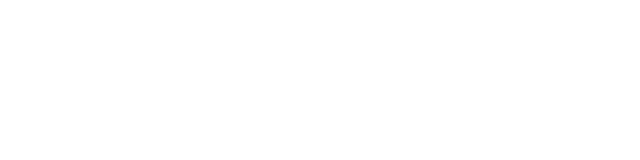
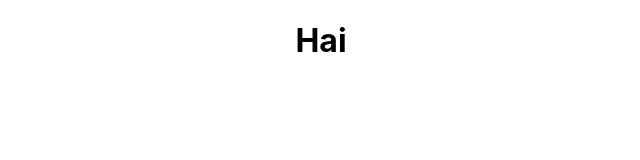
Before and after one commit to durga-j/AEExplorations, a React (Create React App) app: page / in a window 1280 px wide. Shown: the top 160 px of the page, without its empty margins (319-959 px from the left). Built offline with nearby package versions, Linux system fonts and the light colour scheme.

Commit message:
React Explorations

```diff
--- a/package.json
+++ b/package.json
@@ -6,10 +6,14 @@
     "@testing-library/jest-dom": "^5.17.0",
     "@testing-library/react": "^13.4.0",
     "@testing-library/user-event": "^13.5.0",
+    "@types/react": "^18.3.11",
+    "@types/react-dom": "^18.3.1",
+    "axios": "^1.7.7",
     "react": "^18.3.1",
     "react-chartjs-2": "^5.2.0",
     "react-dom": "^18.3.1",
     "react-scripts": "5.0.1",
+    "typescript": "^5.6.3",
     "web-vitals": "^2.1.4"
   },
   "scripts": {
--- /dev/null
+++ b/src/AE/React/Axios.jsx
@@ -0,0 +1,31 @@
+import React, { useEffect, useState } from 'react';
+import axios from 'axios';
+
+const DataFetching= () => {
+  const [data, setData] = useState([]);
+
+  useEffect(() => {
+    const fetchData = async () => {
+      try {
+        const response = await axios.get('https://jsonplaceholder.typicode.com/todos');
+        setData(response.data);
+      } catch (error) {
+        console.error('Error fetching data:', error);
+      }
+    };
+
+    fetchData();
+  }, []);
+
+  return (
+    <div>
+      {data.map(data => (
+        <ul key={data.id}>
+          <li>{data.title}</li>
+        </ul>
+      ))}
+    </div>
+  );
+};
+
+export default DataFetching;
--- /dev/null
+++ b/src/AE/React/Dispay.jsx
@@ -0,0 +1,11 @@
+import '../../App.css';
+function Display() {
+    return(
+        <div className="divStyle">
+            <h1>
+                Hai
+            </h1>
+        </div>
+    )
+}
+export default Display;
--- a/src/App.css
+++ b/src/App.css
@@ -1,4 +1,4 @@
-.App {
+/* .App {
   text-align: center;
 }
 
@@ -35,4 +35,12 @@
   to {
     transform: rotate(360deg);
   }
+} */
+
+.divStyle{
+  text-align: center;
+  justify-content: center;
+  display: flex;
+  align-items: center;
+  height: 100%;
 }
--- a/src/App.js
+++ b/src/App.js
@@ -27,13 +27,15 @@
 import ErrorBoundary from './AE/React/ErrorBoundary';
 import ErrorComponent from './AE/React/Component';
 import Table from './AE/React/Frangments';
-import ChartIntegration from './AE/React/Library';
+// import ChartIntegration from './AE/React/Library';
 import JSXinDeep from './AE/React/JSX';
 import ProfilerExp from './AE/React/Profiler';
 import Es6 from './AE/React/ReactWithoutEs6';
 import WithoutJSX from './AE/React/withoutJSX';
 import ReduxImp from './AE/React/Redux';
-// import { Axios } from 'axios';
+// import TypescriptExp from './AE/React/TypescriptExp';
+import DataFetching from './AE/React/Axios';
+import Display from './AE/React/Dispay';
 
 function App() {
   return (
@@ -83,8 +85,10 @@
           {/* <ProfilerExp /> */}
           {/* <Es6 name="World"/> */}
           {/* <WithoutJSX /> */}
-          <ReduxImp />
-          {/* <Axios /> */}
+          {/* <ReduxImp /> */}
+          {/* <TypescriptExp /> */}
+          {/* <DataFetching/> */}
+          <Display />
 
     </div>
   );
```
